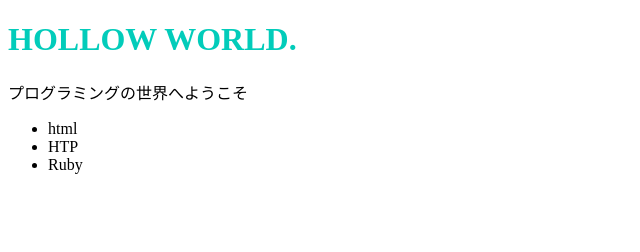
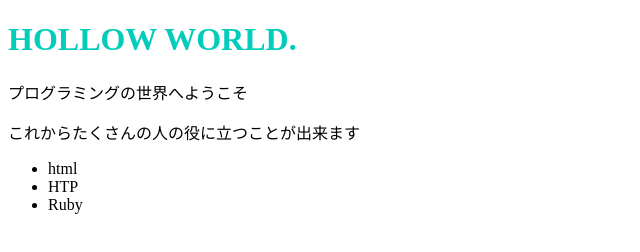
Before and after one commit to powerhope5star/prog-8.github.io, a plain HTML site: page index.html in a window 1280 px wide. Shown: the whole page, without its empty margins (0-640 px from the left). Drawn offline with Linux system fonts and the light colour scheme.

Commit message:
Update index.html

```diff
--- a/index.html
+++ b/index.html
@@ -8,6 +8,7 @@
   <body>
     <h1 class="title">HOLLOW WORLD<span>.</span></h1>
     <p>プログラミングの世界へようこそ</p>
+    <p>これからたくさんの人の役に立つことが出来ます</p>
     <ul>
       <li>html</li>
       <li>HTP</li>
```
